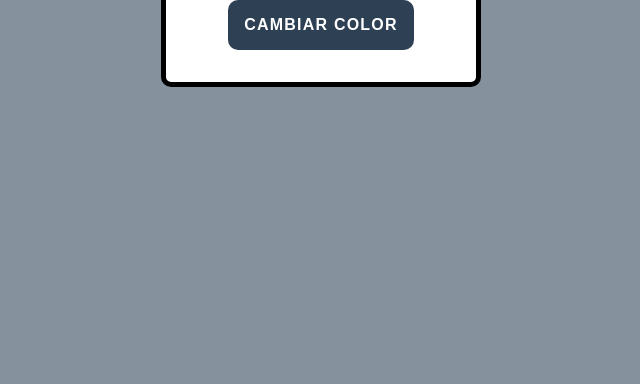
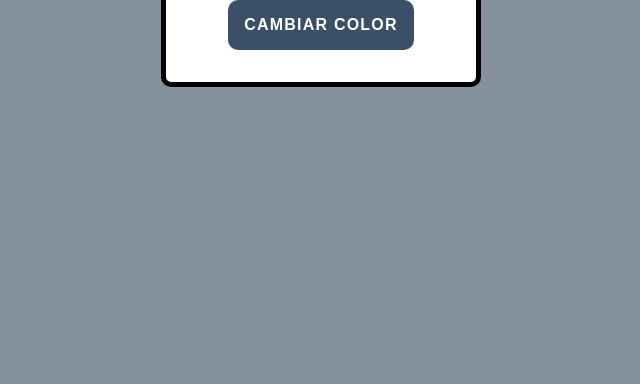
Before and after one commit to adrianbertolini/hexa_aleatorio_cambia_bkg_color, a plain HTML site: page index.html in a window 1280 px wide. Shown: the part 416-800 px from the top of the page, without its empty margins (319-959 px from the left). Drawn offline with Linux system fonts and the light colour scheme.

Commit message:
animación en botón y eliminación de console.log

```diff
--- a/script.js
+++ b/script.js
@@ -38,6 +38,5 @@ function generarHexa() {
     codigoColor.innerText = codigoColor.innerText.concat(HEXA[posicionArray]);
     colorInicio = codigoColor.innerText;
     document.body.style.background = colorInicio;
-    console.log(HEXA[posicionArray]);
   }
 }
--- a/styles.css
+++ b/styles.css
@@ -37,7 +37,7 @@ body {
 }
 
 .btn {
-  background-color: #2e4053;
+  background-color: #3b5066;
   font-size: 1rem;
   border: none;
   padding: 1rem;
@@ -47,10 +47,12 @@ body {
   letter-spacing: 1.2px;
   text-transform: uppercase;
   border-radius: 10px;
+  transition: 0.3s all ease-in-out;
 }
 
 .btn:hover {
   cursor: pointer;
+  background-color: #1d2936;
 }
 
 .btn:active {
```
